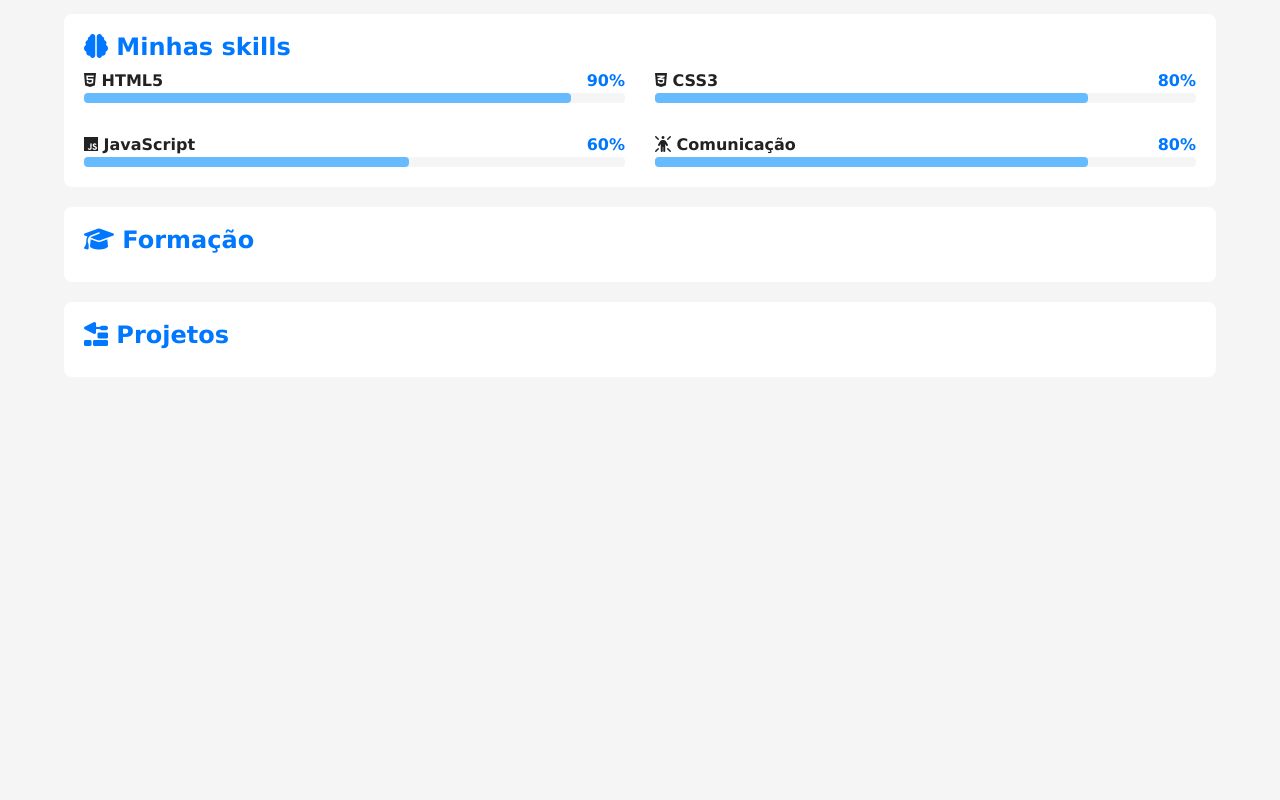
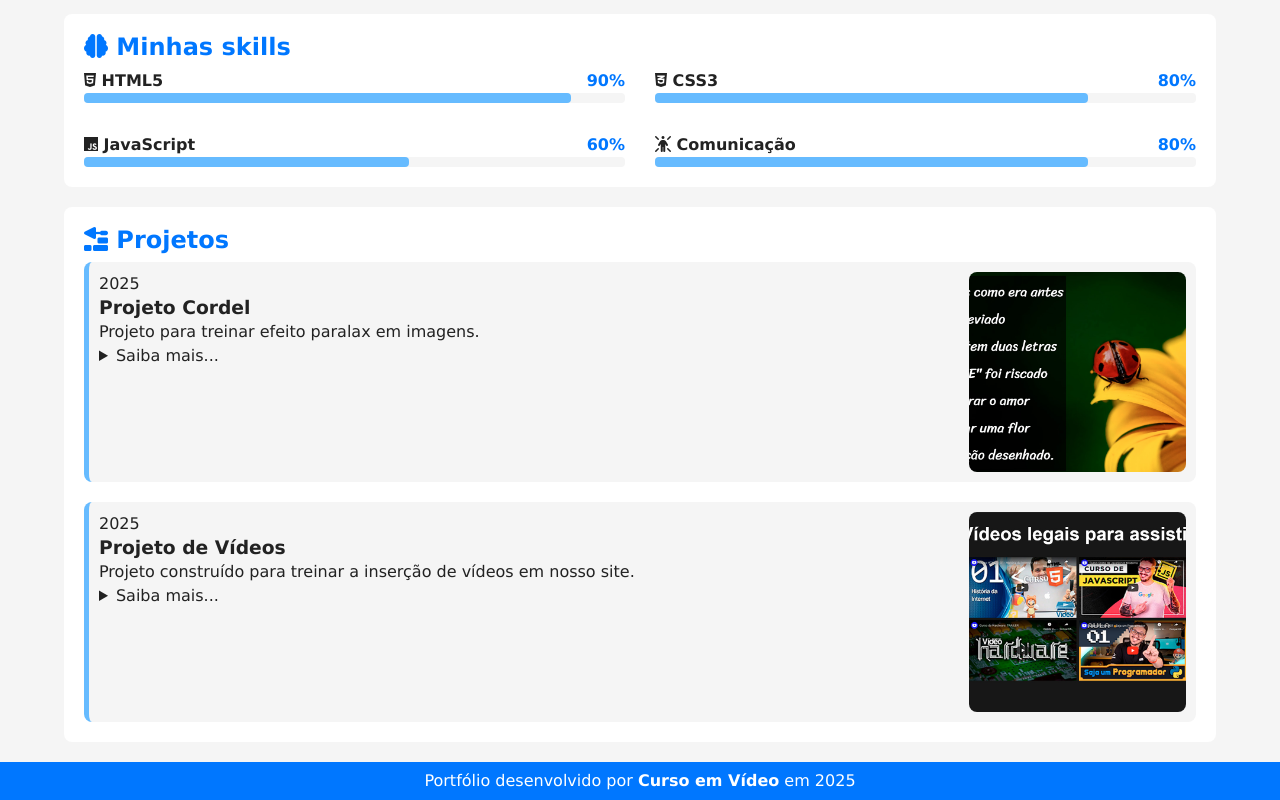
Before and after one commit to JeffDev-play/portfolio, a plain HTML site: page index.html in a window 1280 px wide. Shown: the part 483-1283 px from the top of the page. Before the commit the page ends 880 px from the top, so only its background shows below. Drawn offline with Linux system fonts and the light colour scheme.

Commit message:
Projetos criados

```diff
--- a/estilos/style.css
+++ b/estilos/style.css
@@ -161,8 +161,72 @@ div#skill-container .progresso {
   border-radius: 4px;
 }
 
+div#projeto-container {
+  display: flex;
+  flex-direction: column-reverse;
+  gap: 20px;
+}
+
+div#projeto-container .projeto {
+  display: flex;
+  flex-direction: column;
+  gap: 15px;
+  background-color: var(--fundo-principal);
+  padding: 10px;
+  border-radius: 8px;
+  border-left: 5px solid var(--destaque-inverso);
+  transition: border-color .5s, border-left .5s;
+}
+
+div#projeto-container .projeto:hover {
+  border-color: var(--destaque);
+  border-left-width: 15px;
+  cursor: pointer;
+}
+
+div#projeto-container .foto {
+  width: 100%;
+  aspect-ratio: 16/9;
+  object-fit: cover;
+  overflow: hidden;
+  border-radius: 8px;
+}
+
+footer {
+  background-color: var(--destaque);
+  color: var(--texto-inverso);
+  text-align: center;
+  padding: 7px;
+}
+
+footer a {
+  color: var(--texto-inverso);
+  text-decoration: none;
+  font-weight: bold;
+}
+
+footer a:hover {
+  color: var(--destaque-inverso);
+}
+
 @media screen and (min-width: 768px) {
   div#skill-container {
     grid-template-columns: 1fr 1fr;
   }
+
+  div#projeto-container .projeto {
+    flex-direction: row-reverse;
+    justify-content: space-between;
+  }
+
+  div#projeto-container .projeto-info {
+    max-width: 80%;
+  }
+
+  div#projeto-container .foto {
+    aspect-ratio: 1/1;
+    max-width: 20%;
+    max-height: 200px;
+  }
+
 }
--- a/index.html
+++ b/index.html
@@ -14,7 +14,6 @@
             <ul>
                 <li><a href="#"><i class="fa-solid fa-house"></i></a></li>
                 <li><a href="#"><i class="fa-solid fa-brain"></i></a></li>
-                <li><a href="#"><i class="fa-solid fa-graduation-cap"></i></a></li>
                 <li><a href="#"><i class="fa-solid fa-trowel-bricks"></i></a></li>
                 <li><a href="#"><i class="fa-solid fa-moon"></i></a></li>
             </ul>
@@ -106,18 +105,42 @@
                 </div>
             </article>
 
-            <article id="formacao">
-                <h2><i class="fa-solid fa-graduation-cap"></i> Formação</h2>
-            </article>
-
             <article id="projetos">
                 <h2><i class="fa-solid fa-trowel-bricks"></i> Projetos</h2>
+
+                <div id="projeto-container">
+                    <div class="projeto">
+                        <img src="imagens/projeto-01-videos.jpg" alt="Projeto 1" class="foto">
+                        <div class="projeto-info">
+                            <p class="periodo">2025</p>
+                            <h3 class="titulo">Projeto de Vídeos</h3>
+                            <p>Projeto construído para treinar a inserção de vídeos em nosso site.</p>
+                            <details class="descricao">
+                                <summary>Saiba mais...</summary>
+                                <p>Lorem ipsum dolor sit amet consectetur adipisicing elit. Impedit quisquam quos eligendi quo dicta id doloribus officiis assumenda! Assumenda officia corrupti vel rerum earum dolorum excepturi explicabo numquam hic ex!</p>
+                            </details>
+                        </div>
+                    </div>
+
+                    <div class="projeto">
+                        <img src="imagens/projeto-02-cordel.jpg" alt="Projeto 2" class="foto">
+                        <div class="projeto-info">
+                            <p class="periodo">2025</p>
+                            <h3 class="titulo">Projeto Cordel</h3>
+                            <p>Projeto para treinar efeito paralax em imagens.</p>
+                            <details class="descricao">
+                                <summary>Saiba mais...</summary>
+                                <p>Lorem ipsum dolor sit amet consectetur adipisicing elit. Impedit quisquam quos eligendi quo dicta id doloribus officiis assumenda! Assumenda officia corrupti vel rerum earum dolorum excepturi explicabo numquam hic ex!</p>
+                            </details>
+                        </div>
+                    </div>
+                </div>
             </article>
        </section>
     </main>
 
     <footer>
-
+        Portfólio desenvolvido por <a href="#" target="_blank">Curso em Vídeo</a> em 2025
     </footer>
 
     <script src="scripts/script.js"></script>
```
